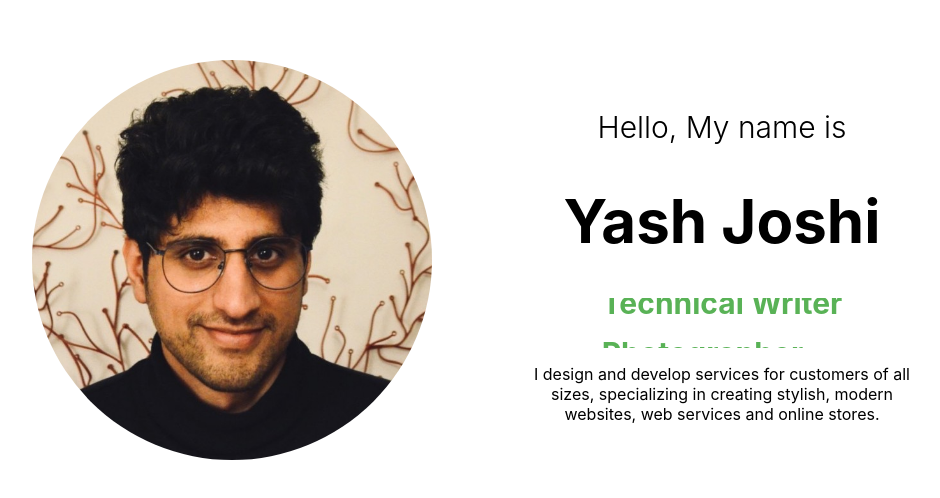
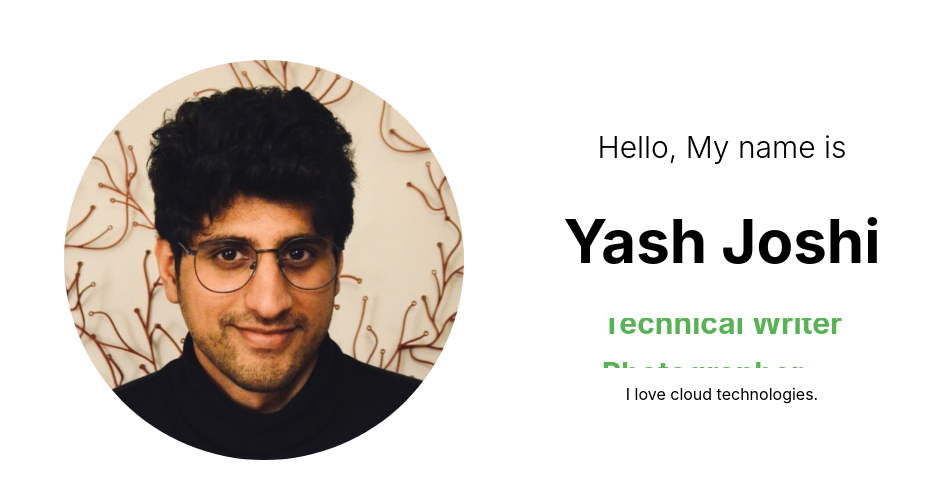
Before and after one commit to yashjoshi76/yash-portfolio, a React (Create React App) app: page / in a window 1280 px wide. Shown: the part 138-636 px from the top of the page, without its empty margins (168-1108 px from the left). Built offline with nearby package versions, Linux system fonts and the light colour scheme.

Commit message:
ci cd updated

```diff
--- a/src/components/about/about.jsx
+++ b/src/components/about/about.jsx
@@ -15,13 +15,10 @@ const About = () => {
 						<div className="a-title-item">Cloud Engineer</div>
 						<div className="a-title-item">Web Developer</div>
 						<div className="a-title-item">Technical Writer</div>
-                        <div className="a-title-item">Photographer</div>
+						<div className="a-title-item">Photographer</div>
 					</div>
 				</div>
-				<p className="i-desc">
-					I design and develop services for customers of all sizes, specializing
-					in creating stylish, modern websites, web services and online stores.
-				</p>
+				<p className="i-desc">I love cloud technologies.</p>
 			</div>
 		</div>
 	);
```
